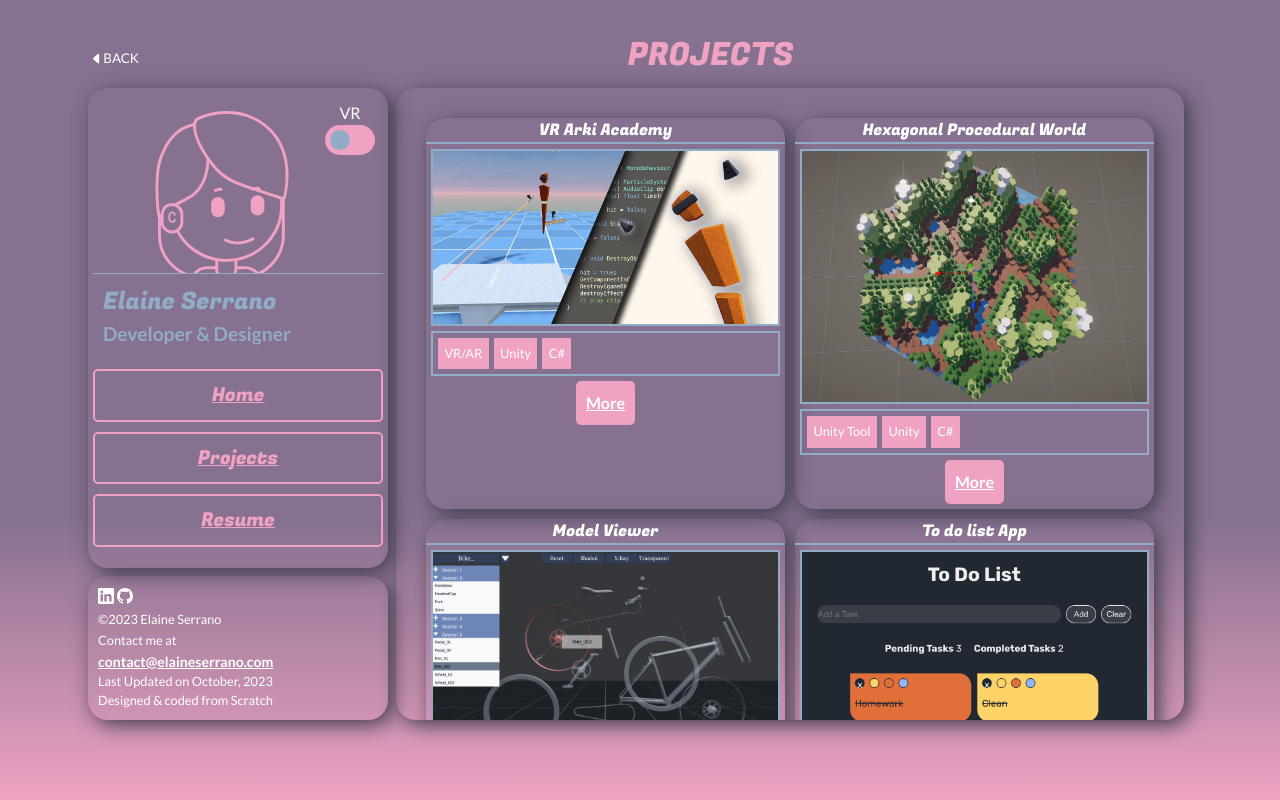
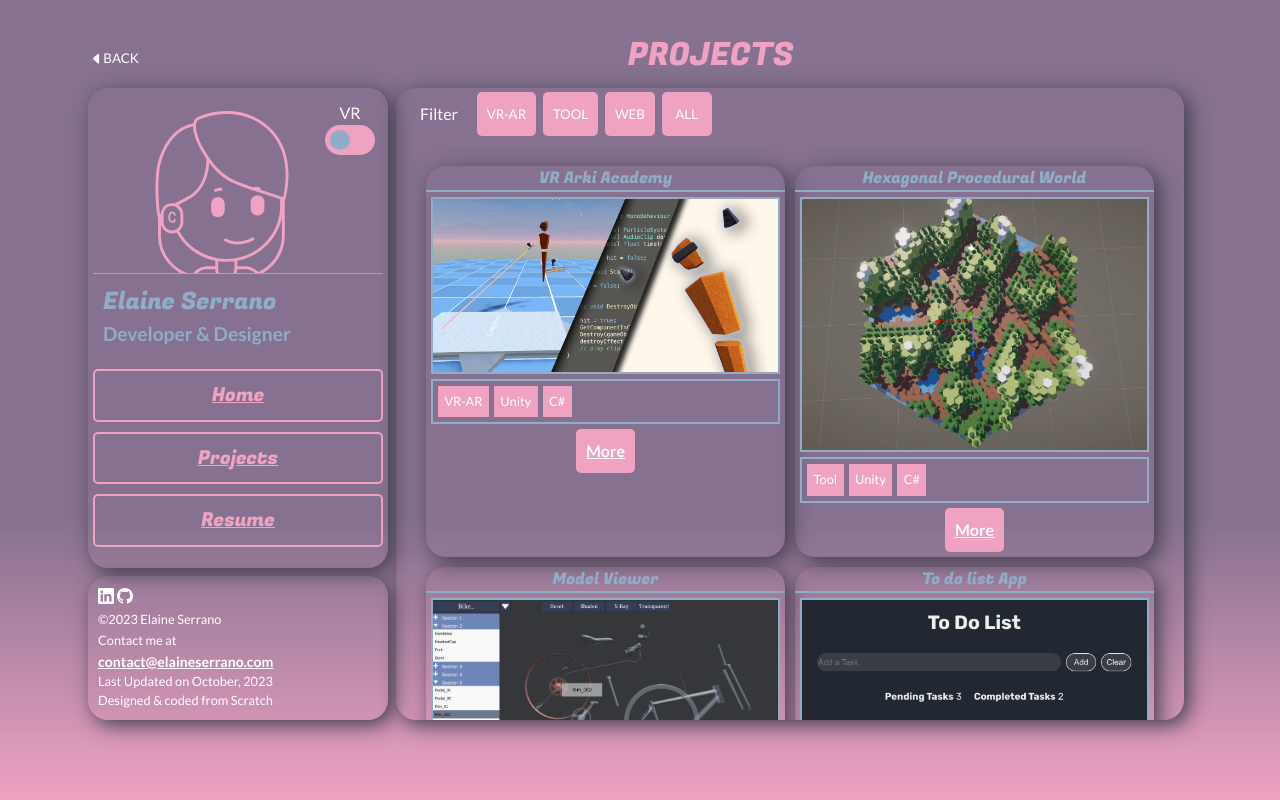
Before and after one commit to elaine2700/Portfolio, a React (Vite) app in the folder portfolio-client/: page /projects in a window 1280 px wide. Built offline with nearby package versions, Linux system fonts and the light colour scheme.

Commit message:
Filter Projects by Type

```diff
--- a/portfolio-client/src/assets/app.css
+++ b/portfolio-client/src/assets/app.css
@@ -33,6 +33,7 @@ html {
 
 h1,h2,h3,h4,h5,h6{
     font-family: 'Fugaz One', cursive;
+    color: var(--blue);
 }
 
 p{
@@ -223,7 +224,7 @@ img.bordered{
 }
 
 .card:hover{
-    box-shadow: inset 2px 2px 8px rgb(65, 62, 78);
+    box-shadow: 2px 2px 8px rgb(45, 42, 60);
 }
 
 /* Buttons */
@@ -387,10 +388,6 @@ img.bordered{
     overflow: hidden;
 }
 
-.name h1,h2{
-    color: var(--blue);
-}
-
 .name h1{
     font-weight: bold;
     font-size: 1.5rem;
@@ -513,6 +510,18 @@ img.bordered{
     color:white;
     padding: 10px;
 }
+
+/* Filter Buttons */
+.filter-btns{
+    display: flex;
+    margin-left: 1em;
+    margin-top: 0.25em;
+    margin-right: 1em;
+}
+    .filter-btns > *{
+        margin-left: 0.5em;
+        min-width: 50px;
+    }
 
 /* Video */
 div.video{
--- /dev/null
+++ b/portfolio-client/src/components/FilterButtons.jsx
@@ -0,0 +1,33 @@
+import React from 'react'
+
+const FilterButtons = ({setItems, allItems, filterItem, categories, setUrl}) => {
+
+    return (
+        <div className='filter-btns'>
+            <p>Filter</p>
+            {
+                categories.map((val, id) => {
+                    return (
+
+                        <button className='clickable'
+                        key={id} onClick={()=>{
+                            filterItem(val);
+                            console.log('Clicking filter button');
+                            console.log(val);
+                            setUrl(`${val}`);
+                            }}>
+                            {val}
+                        </button>
+                    )
+                })
+            }
+            <button
+            className='clickable'
+            onClick={() => setItems(allItems)}>
+                All
+            </button>
+        </div>
+    )
+}
+
+export default FilterButtons
--- a/portfolio-client/src/data/projects.js
+++ b/portfolio-client/src/data/projects.js
@@ -3,7 +3,7 @@ const projects = [
         id: 0,
         title: "VR Arki Academy",
         image: "/src/assets/images/ArkiAcademy_Banner.jpg",
-        projectType: "VR/AR",
+        projectType: "VR-AR",
         tools: ["Unity"],
         programmingLanguages: ["C#"],
         description: "A building system where the user can design and create their dream house in Virtual Reality.",
@@ -16,7 +16,7 @@ const projects = [
         id: 1,
         title: "Hexagonal Procedural World",
         image: "/src/assets/images/Procedural_World.png",
-        projectType: "Unity Tool",
+        projectType: "Tool",
         tools: ["Unity"],
         programmingLanguages: ["C#"],
         description: "A tool to create a Procedural world with hexagons.",
@@ -55,7 +55,7 @@ const projects = [
         id: 4,
         title: "Visions of Yesterday",
         image: "/src/assets/images/VOY_banner.jpg",
-        projectType: "VR/AR",
+        projectType: "VR-AR",
         tools: ["Unity"],
         programmingLanguages: ["C#"],
         description: "A Virtual Reality narrative where the user will experience dementia symptoms.",
@@ -81,7 +81,7 @@ const projects = [
         id: 6,
         title: "Rube Goldberg Machine",
         image: "/src/assets/images/RubeGoldbergMachine_Banner.jpg",
-        projectType: "VR/AR",
+        projectType: "VR-AR",
         tools: ["Unreal", "Blueprints"],
         programmingLanguages: [],
         description: "A machine that completes a single task in a complicated way. The task for my machine is to open a box full of cookies.",
--- a/portfolio-client/src/pages/ProjectDetail.jsx
+++ b/portfolio-client/src/pages/ProjectDetail.jsx
@@ -1,9 +1,30 @@
 import TitlePage from "../components/TitlePage"
 import projects from "../data/projects"
 import { Github } from "react-bootstrap-icons";
+import { useSearchParams, useNavigate } from "react-router-dom";
+import { useState , useEffect} from "react";
 
 const ProjectDetail = () => {
-    const projectData = projects[0];
+    const navigate = useNavigate();
+    // ?project=1
+    const [searchParams, setSearchParams] = useSearchParams();
+    const [projectData, setProjectData] = useState([]);
+
+    useEffect(()=>{
+        findProject(searchParams.get('project'));
+    }, [])
+
+
+    const findProject = (idParam) =>{
+        if(Number(idParam) >= projects.length){
+            navigate('/notFound')
+            //setSearchParams({});
+            return console.log('Hello');
+        }
+
+        const found = projects.find((item) => item.id === Number(idParam));
+        setProjectData(found);
+    };
 
     return (
         <>
@@ -24,10 +45,13 @@ const ProjectDetail = () => {
 
                 <section id="about" className="description">
                     <div className="video">
-                        <iframe
+                        {
+                           /* <iframe
                             src="https://drive.google.com/file/d/1Ii90RVWKaRMNgyTDOj1oRKF_dF0z7kIf/preview"
                             allow="autoplay">
-                        </iframe>
+                        </iframe>*/
+                        }
+
                     </div>
                     <h3>Characteristics</h3>
                     <ul>
--- a/portfolio-client/src/pages/Projects.jsx
+++ b/portfolio-client/src/pages/Projects.jsx
@@ -1,9 +1,51 @@
+import { useState, useEffect } from "react";
+import { useSearchParams } from "react-router-dom";
 import TitlePage from "../components/TitlePage"
 import projects from "../data/projects"
 import ProjectCard from "../components/ProjectCard";
+import FilterButtons from "../components/FilterButtons";
 
 const Projects = () => {
     const projectsData = projects;
+    const [cards, setCards] = useState(projectsData);
+
+    // url params
+    const [searchParams, setSearchParams] = useSearchParams({});
+
+    const categories = [...new Set(projectsData.map((val) => val.projectType))]
+
+    // Function to filter items
+    const filterItem = (filter) => {
+        console.log(`Filtering... by ${filter}`)
+        const newItem = projectsData.filter((newVal) => {
+            return newVal.projectType === filter;
+        })
+        setCards(newItem);
+        console.log(newItem);
+    }
+
+    // get the project type from url
+    const urlFilter = (query) => {
+
+        if (!query.get('type')) {
+            setCards(projectsData);
+            return console.log('not query')
+        }
+
+        const type = query.get('type');
+        console.log(query.get('type'));
+        if (categories.includes(type)) {
+            filterItem(type);
+        }
+    }
+
+    const setUrlType = (newType) => {
+        setSearchParams({type: `${newType}`})
+    }
+
+    useEffect(() => {
+        urlFilter(searchParams);
+    }, [])
 
     return (
         <>
@@ -11,9 +53,15 @@ const Projects = () => {
 
             <section id='content' className='window bg-cream shadow'>
                 <div>
+                    <FilterButtons
+                        setItems={setCards}
+                        allItems={projectsData}
+                        filterItem={filterItem}
+                        categories={categories}
+                        setUrl={setUrlType}/>
                     <div className="even-columns fit">
                         {
-                            projectsData.map((project) => (
+                            cards.map((project) => (
                                 <ProjectCard key={project.id} project={project} />
                             ))
                         }
```
